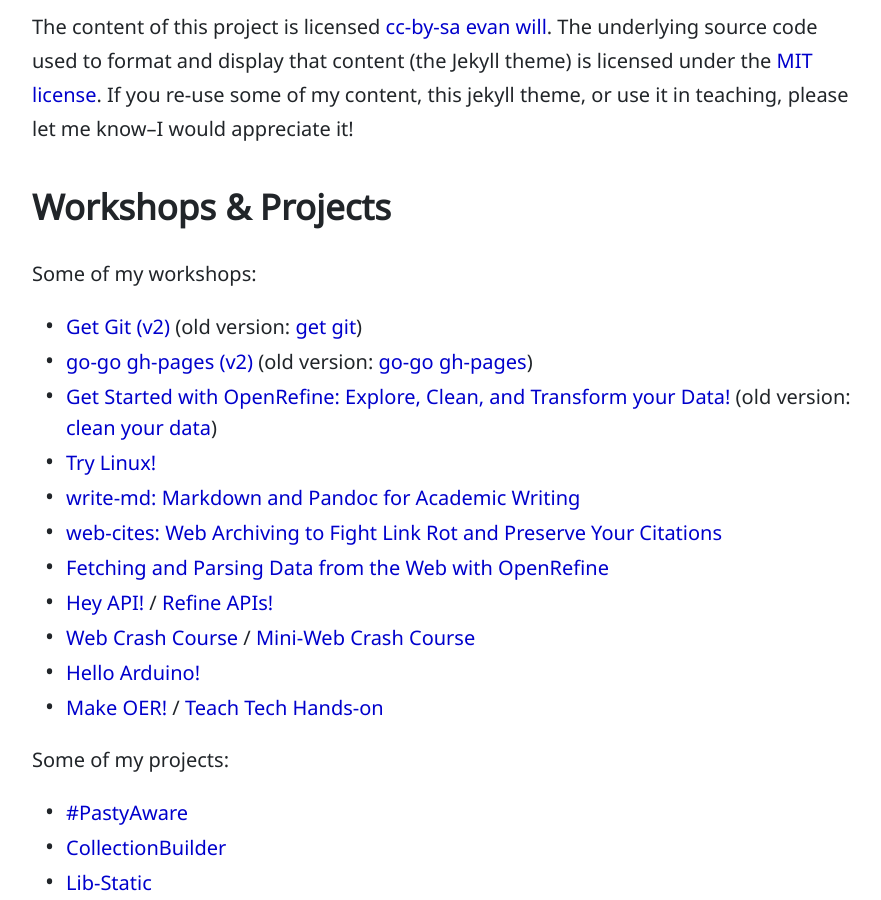
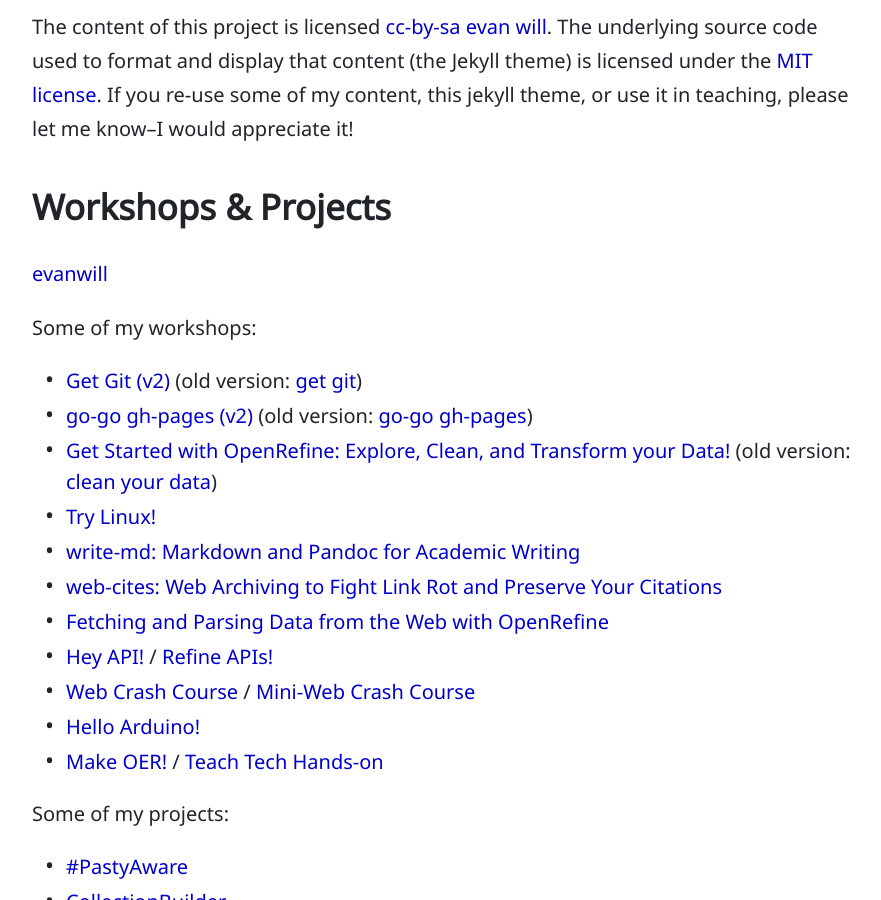
Before and after one commit to evanwill/_drafts, a Jekyll site: the page built from about.md, in a window 1280 px wide and 900 px high, scrolled down 602 px. Shown: the whole window, without its empty margins (198-1079 px from the left). Built offline with Jekyll 4.4.1, drawn with Linux system fonts in a browser that asks for light colours; comment, search, counter and statistics services are not loaded.

Commit message:
Update about.md

```diff
--- a/about.md
+++ b/about.md
@@ -22,6 +22,8 @@
 If you re-use some of my content, this jekyll theme, or use it in teaching, please let me know--I would appreciate it!
 
 ## Workshops & Projects
+
+[evanwill](https://evanwill.github.io/)
 
 Some of my workshops:
 
```
